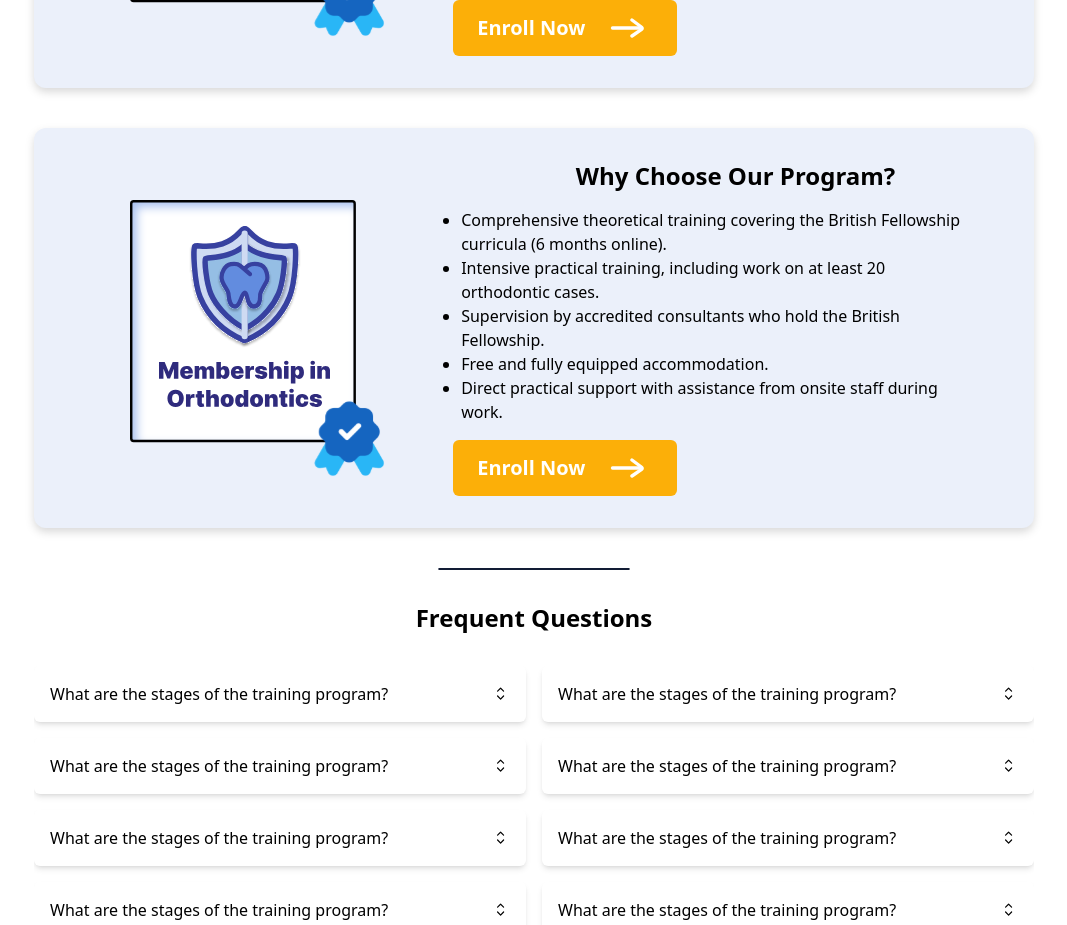
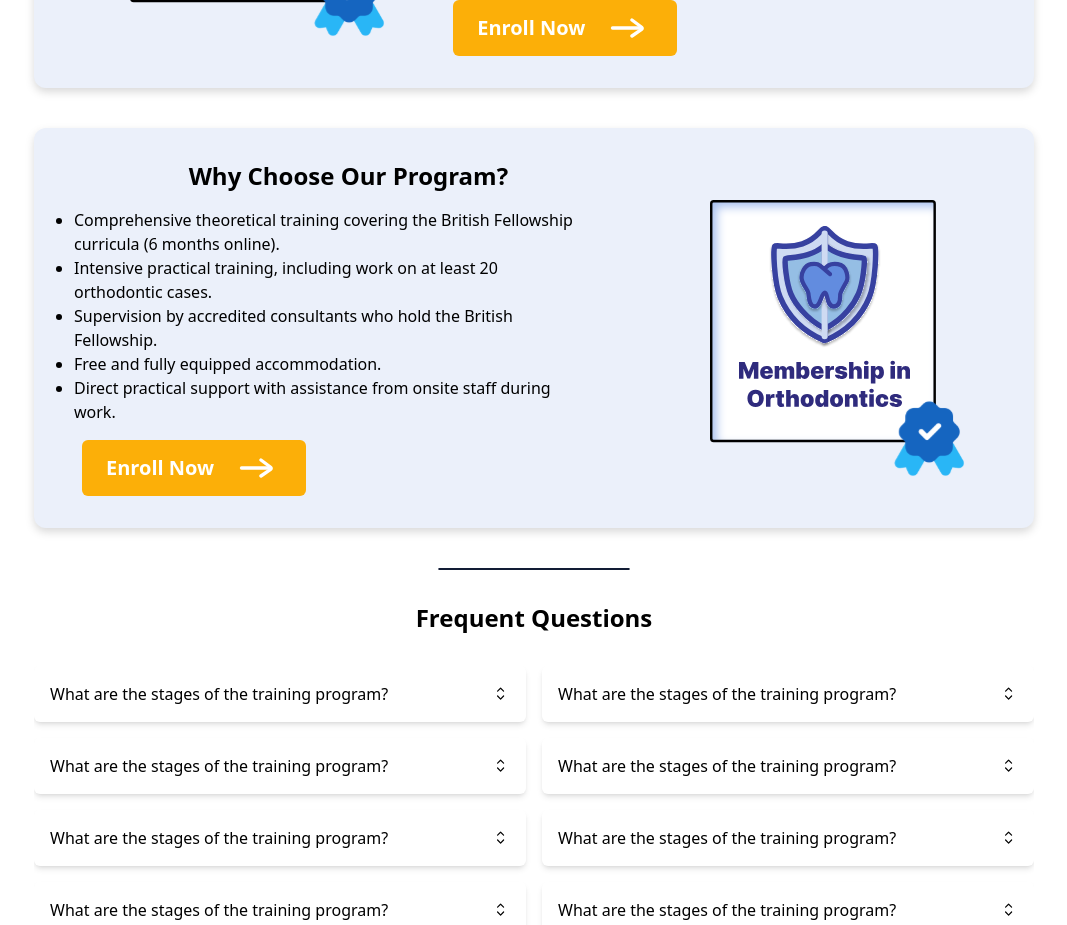
Before and after one commit to mahmoud-bored/noble-dental-training-corp, a SvelteKit app: page / in a window 1280 px wide. Shown: the part 1620-2545 px from the top of the page, without its empty margins (106-1173 px from the left). Built offline with nearby package versions, Linux system fonts and the light colour scheme; no server answers.

Commit message:
fix minor layout problem

```diff
--- a/src/routes/+page.svelte
+++ b/src/routes/+page.svelte
@@ -232,7 +232,6 @@
     <Card
         {isCurrentLangAr}
         data={{
-            flip: true,
             img: {
                 src: orthodonticsMembershipSVG,
                 alt: "Membership in Orthodontics"
```
